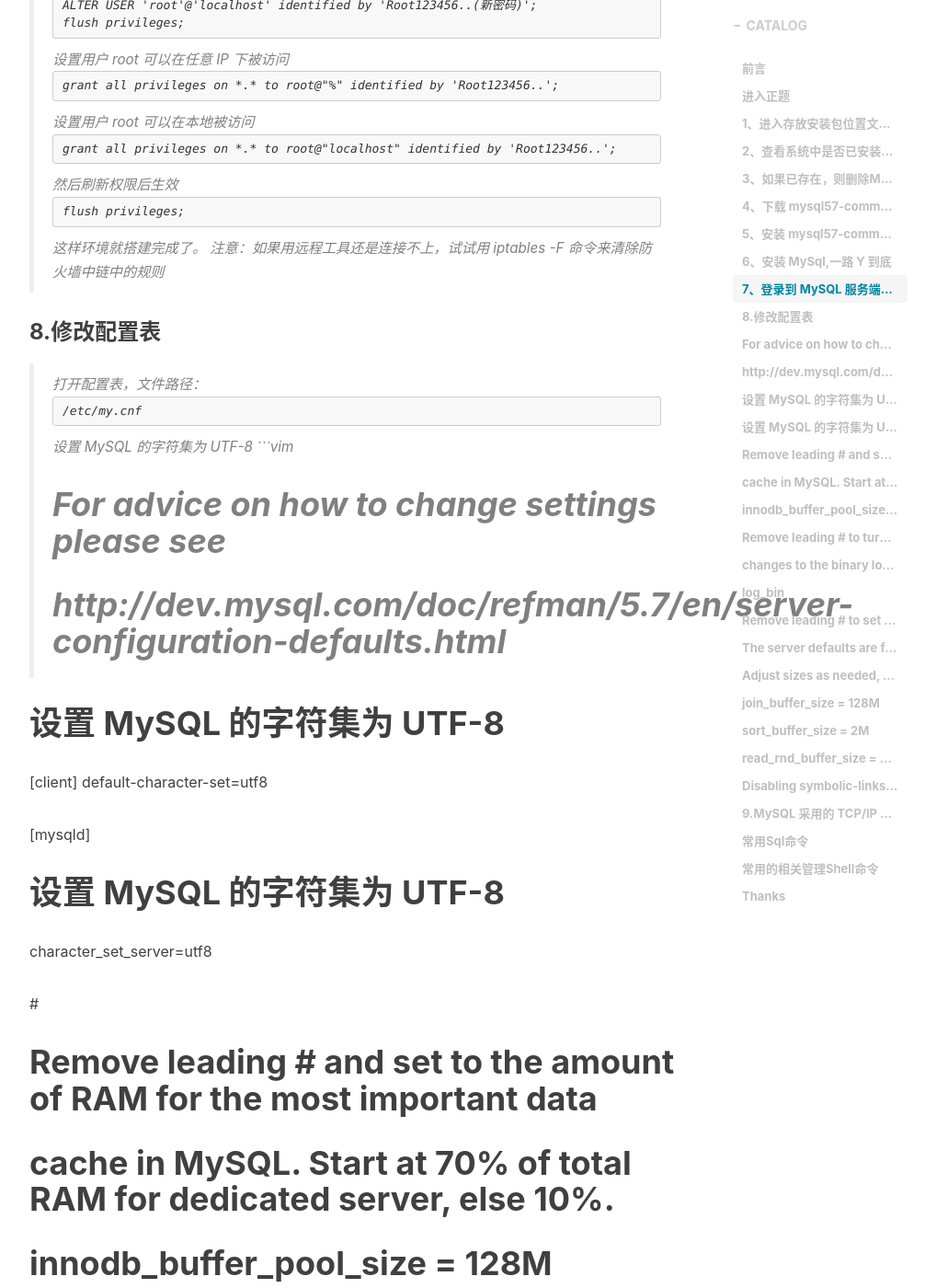
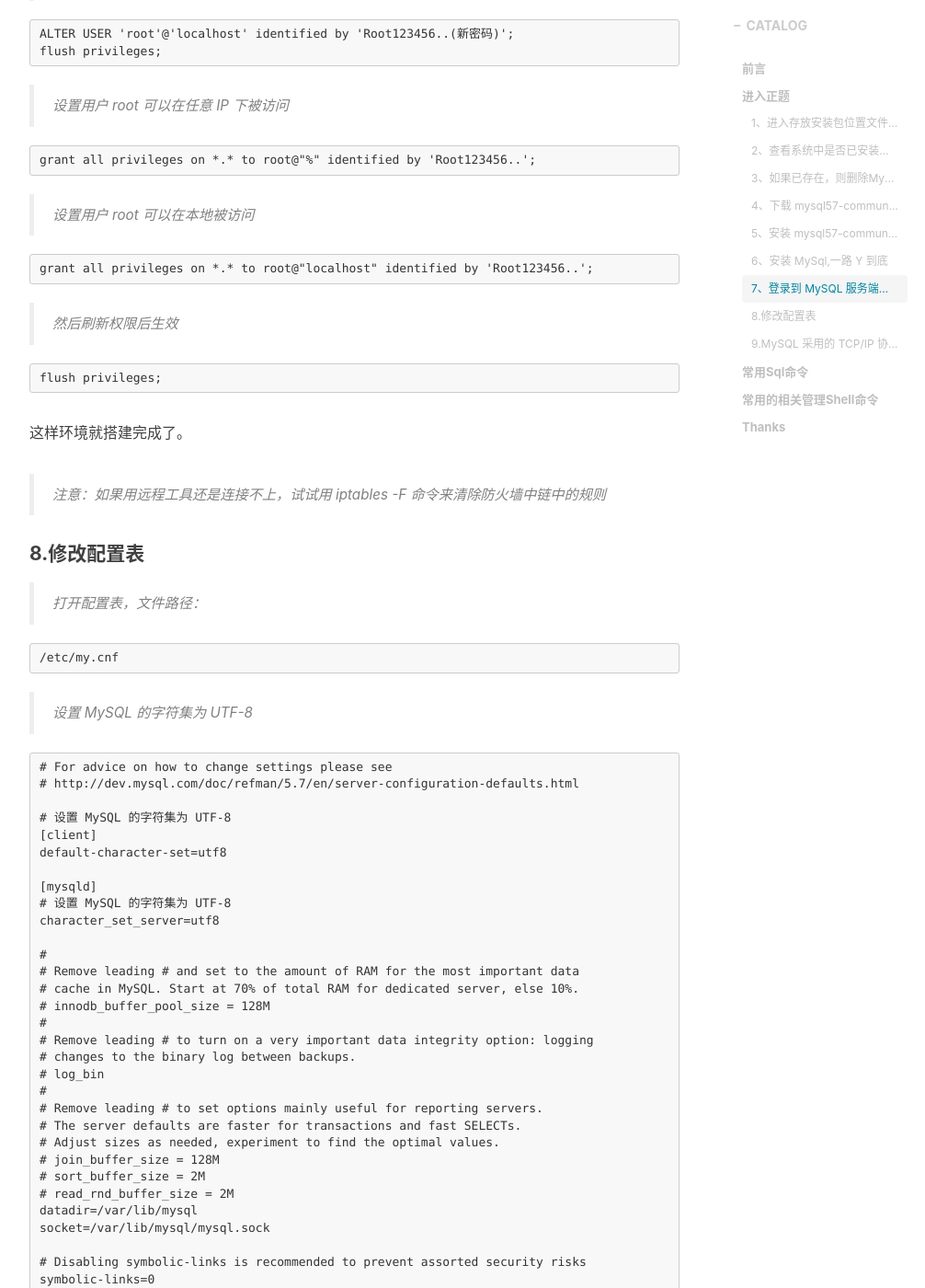
Before and after one commit to Replay923/Replay923.github.io, a Jekyll site: the page built from _posts/2018-10-16-MySql.md, in a window 1280 px wide and 1400 px high, scrolled down 1853 px. Shown: the whole window at 92% size, without its empty margins (233-1239 px from the left). Built offline with Jekyll 4.4.1, drawn with Linux system fonts in a browser that asks for light colours; nearby versions of some CDN libraries; comment, search, counter and statistics services are not loaded; some of the changed text lies outside the part shown.

Commit message:
修改MySql文章

````diff
--- a/_posts/2018-10-16-MySql.md
+++ b/_posts/2018-10-16-MySql.md
@@ -21,75 +21,95 @@ tags:								#标签
 
 >本次笔者使用YUM安装MySql
 
-### 1、进入存放安装包位置文件夹
+#### 1、进入存放安装包位置文件夹
 
 ```Sql
 cd /usr/src/
 ```
-### 2、查看系统中是否已安装MySql服务，有两种方式
+
+#### 2、查看系统中是否已安装MySql服务，有两种方式
 
 ```Sql
 rpm -qa | grep mysql
 yum list installed | grep mysql
 ```
-### 3、如果已存在，则删除MySql及其依赖项
-```SQL
+
+#### 3、如果已存在，则删除MySql及其依赖项
+```Sql
 yum -y remove mysql-libs.x86_64
 ```
-### 4、下载 mysql57-community-release-el7-8.noarch.rpm 的 YUM 源
+
+#### 4、下载 mysql57-community-release-el7-8.noarch.rpm 的 YUM 源
 ```Sql
 wget http://repo.mysql.com/mysql57-community-release-el7-8.noarch.rpm
 ```
-### 5、安装 mysql57-community-release-el7-8.noarch.rpm
+
+#### 5、安装 mysql57-community-release-el7-8.noarch.rpm
 ```Sql
 rpm -ivh mysql57-community-release-el7-8.noarch.rpm
 ```
-### 6、安装 MySql,一路 Y 到底
+#### 6、安装 MySql,一路 Y 到底
 ```Sql
 yum install mysql-server
 ```
+
 > 安装完毕后，运行mysql，然后在  /var/log/mysqld.log 文件中会自动生成一个随机的密码，我们需要先取得这个随机密码，以用于登录 MySQL 服务端
 
 ```Sql
 service mysqld start
 grep "password" /var/log/mysqld.log
 ```
+
 > 将会返回如下内容，末尾字符串就是密码，把它保存下来
+
 ```Sql
 A temporary password is generated for root@localhost: 2ru>oFqj+fHw
 ```
-### 7、登录到 MySQL 服务端并更新用户 root 的密码
+
+#### 7、登录到 MySQL 服务端并更新用户 root 的密码
 ```Sql
 mysql -u root -p
 2ru>oFqj+fHw
 ```
+
 > 登陆后更改密码(密码使用了强度验证，所以需要有一定强度的密码)
+
 ```Sql
 ALTER USER 'root'@'localhost' identified by 'Root123456..(新密码)';
 flush privileges;
 ```
+
 > 设置用户 root 可以在任意 IP 下被访问
+
 ```Sql
 grant all privileges on *.* to root@"%" identified by 'Root123456..';
 ```
+
 > 设置用户 root 可以在本地被访问
+
 ```Sql
 grant all privileges on *.* to root@"localhost" identified by 'Root123456..';
 ```
+
 > 然后刷新权限后生效
+
 ```Sql
 flush privileges;
 ```
+
 这样环境就搭建完成了。
 > 注意：如果用远程工具还是连接不上，试试用 iptables -F  命令来清除防火墙中链中的规则
 
-### 8.修改配置表
+#### 8.修改配置表
 > 打开配置表，文件路径：
+
 ```Shell
 /etc/my.cnf
 ```
+
 > 设置 MySQL 的字符集为 UTF-8
-```vim
+
+```Shell
 # For advice on how to change settings please see
 # http://dev.mysql.com/doc/refman/5.7/en/server-configuration-defaults.html
 
@@ -127,11 +147,12 @@ pid-file=/var/run/mysqld/mysqld.pid
 
 ```
 >重启MySql后登陆，查看字符集
+
 ```Sql
 show variables like '%character%';
 ```
 
-### 9.MySQL 采用的 TCP/IP 协议传输数据，默认端口号为 3306，我们可以通过如下命令查看
+#### 9.MySQL 采用的 TCP/IP 协议传输数据，默认端口号为 3306，我们可以通过如下命令查看
 ```Shell
 netstat -anp
 ```
````
